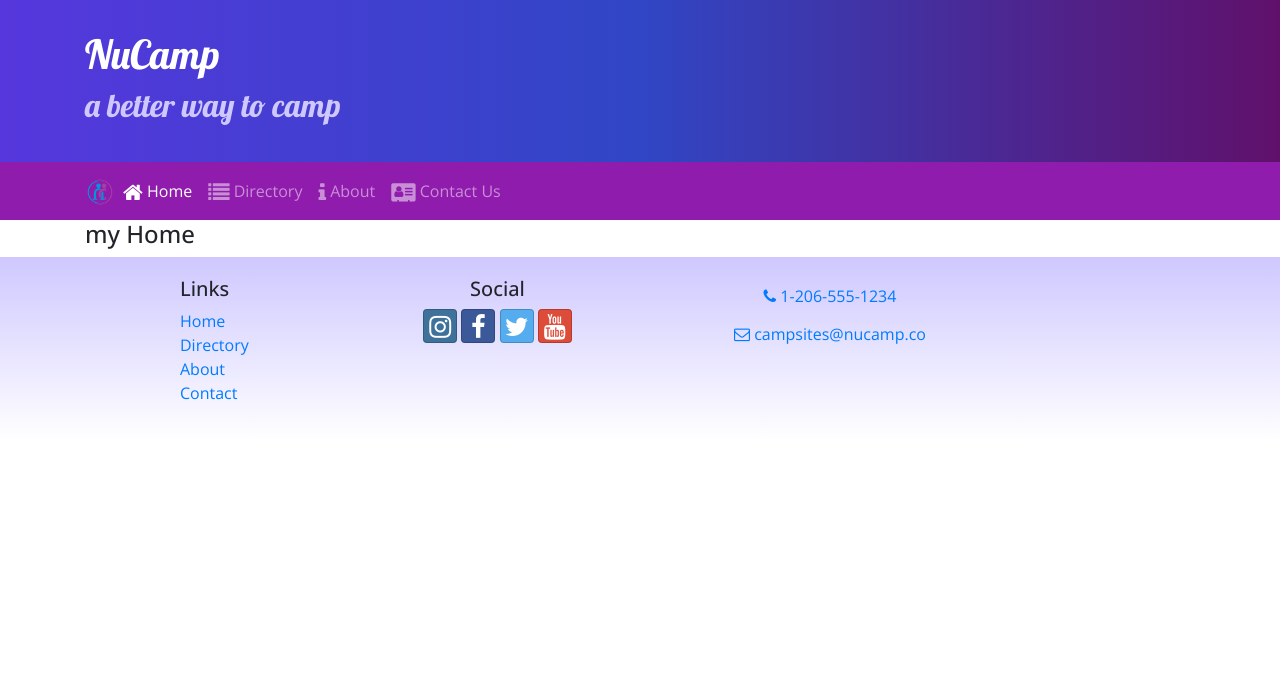
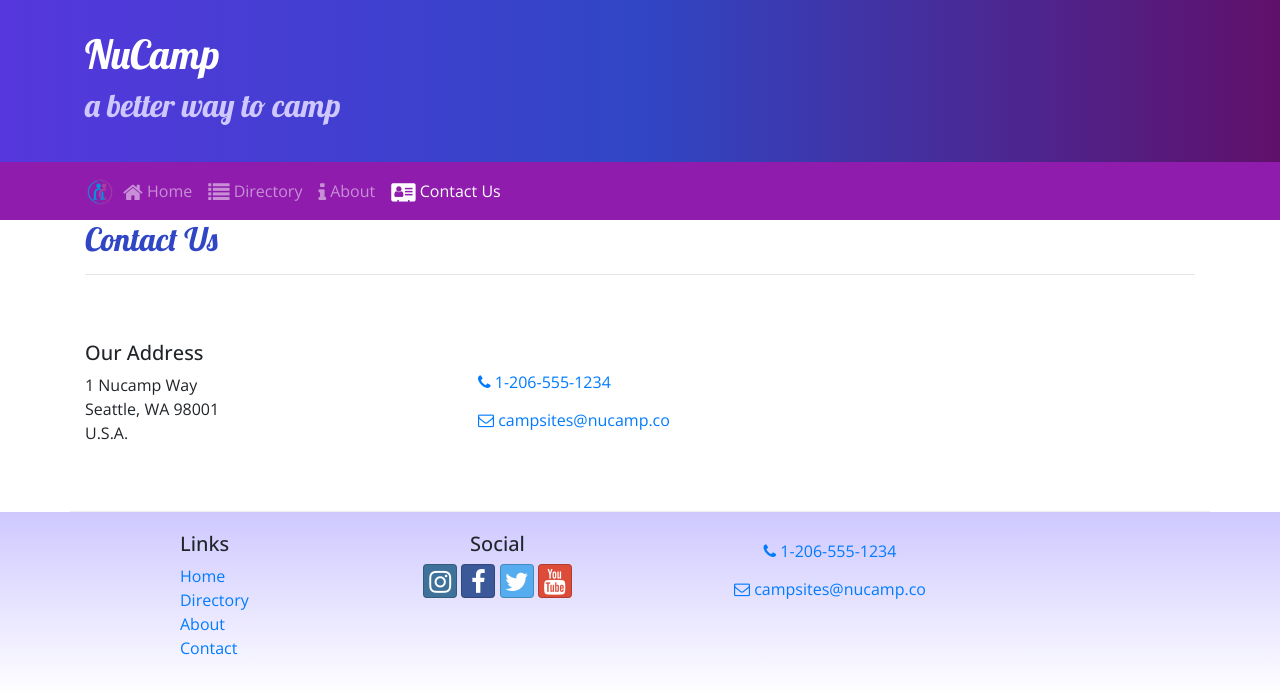
Before and after one commit to alia20/React-camp-Prj, a React (Create React App) app: page /contactus in a window 1280 px wide. Before the commit this address led to /home. Shown: the top 694 px of the page. Built offline with nearby package versions, Linux system fonts and the light colour scheme.

Commit message:
added a new contact component

```diff
--- /dev/null
+++ b/src/components/ContactComponent.js
@@ -0,0 +1,31 @@
+import React from 'react';
+
+function Contact(props) {
+    return (
+        <div className="container">
+            <div className="row">
+                <div className="col">
+                    <h2>Contact Us</h2>
+                    <hr />
+                </div>
+            </div>
+
+            <div className="row row-content align-items-center">
+                <div className="col-sm-4">
+                    <h5>Our Address</h5>
+                    <address>
+                        1 Nucamp Way<br />
+                        Seattle, WA 98001<br />
+                        U.S.A.
+                    </address>
+                </div>
+                <div className="col">
+                    <a role="button" className="btn btn-link" href="tel:+12065551234"><i className="fa fa-phone"></i> 1-206-555-1234</a><br />
+                    <a role="button" className="btn btn-link" href="mailto:fakeemail@fakeemail.co"><i className="fa fa-envelope-o"></i> campsites@nucamp.co</a>
+                </div>
+            </div>
+        </div>
+    );
+}
+
+export default Contact;
--- a/src/components/MainComponent.js
+++ b/src/components/MainComponent.js
@@ -5,6 +5,7 @@
 import Header from './HeaderComponent';
 import Footer from './FooterComponent';
 import Home from './HomeComponent';
+import Contact from './ContactComponent';
 import { Switch, Route, Redirect } from 'react-router-dom';
 import {CAMPSITES } from "../shared/campsites";
 
@@ -33,6 +34,7 @@
               <Switch>
                     <Route path='/home' component={HomePage} />
                     <Route exact path='/directory' render={() => <Directory campsites={this.state.campsites} />} />
+                    <Route exact path='/contactus' component={Contact} />
                     <Redirect to='/home' />
                 </Switch>
               <Footer />
```
